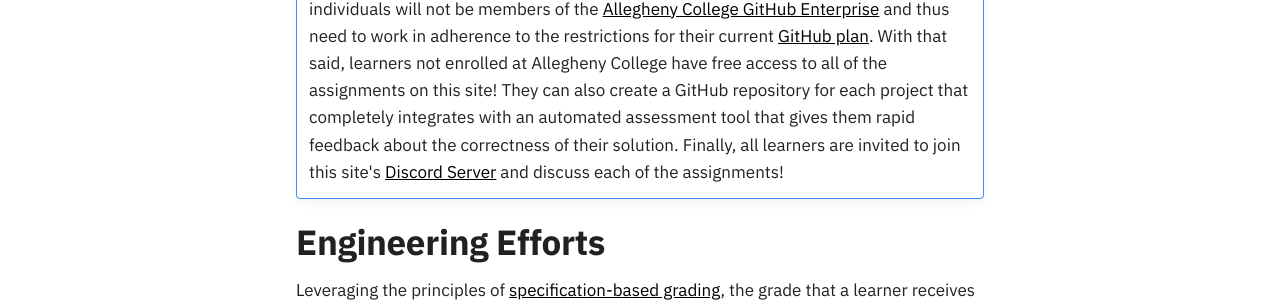
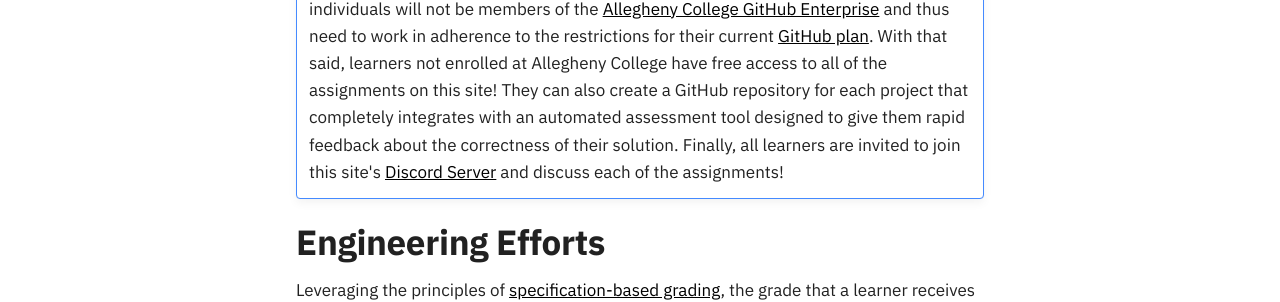
Before and after one commit to ProactiveProgrammers/www.proactiveprogrammers.com, an MkDocs documentation site: the page built from docs/proactive-learning/assessment-strategy.md, in a window 1280 px wide and 900 px high, scrolled down 684 px. Shown: the part 235-537 px from the top of the window. Built offline with MkDocs 1.6.1 and Material for MkDocs 9.7.7, drawn with Linux system fonts in a browser that asks for light colours; comment, search, counter and statistics services are not loaded.

Commit message:
refactor: Rephrase the writing in the admonish-external.md file.

```diff
--- a/includes/admonitions/admonish-external.md
+++ b/includes/admonitions/admonish-external.md
@@ -9,7 +9,7 @@
     [GitHub plan](https://github.com/pricing). With that said, learners not
     enrolled at Allegheny College have free access to all of the assignments on
     this site! They can also create a GitHub repository for each project that
-    completely integrates with an automated assessment tool that gives them
-    rapid feedback about the correctness of their solution. Finally, all
+    completely integrates with an automated assessment tool designed to give
+    them rapid feedback about the correctness of their solution. Finally, all
     learners are invited to join this site's [Discord
     Server](https://discord.gg/kjah8MFYbR) and discuss each of the assignments!
```
